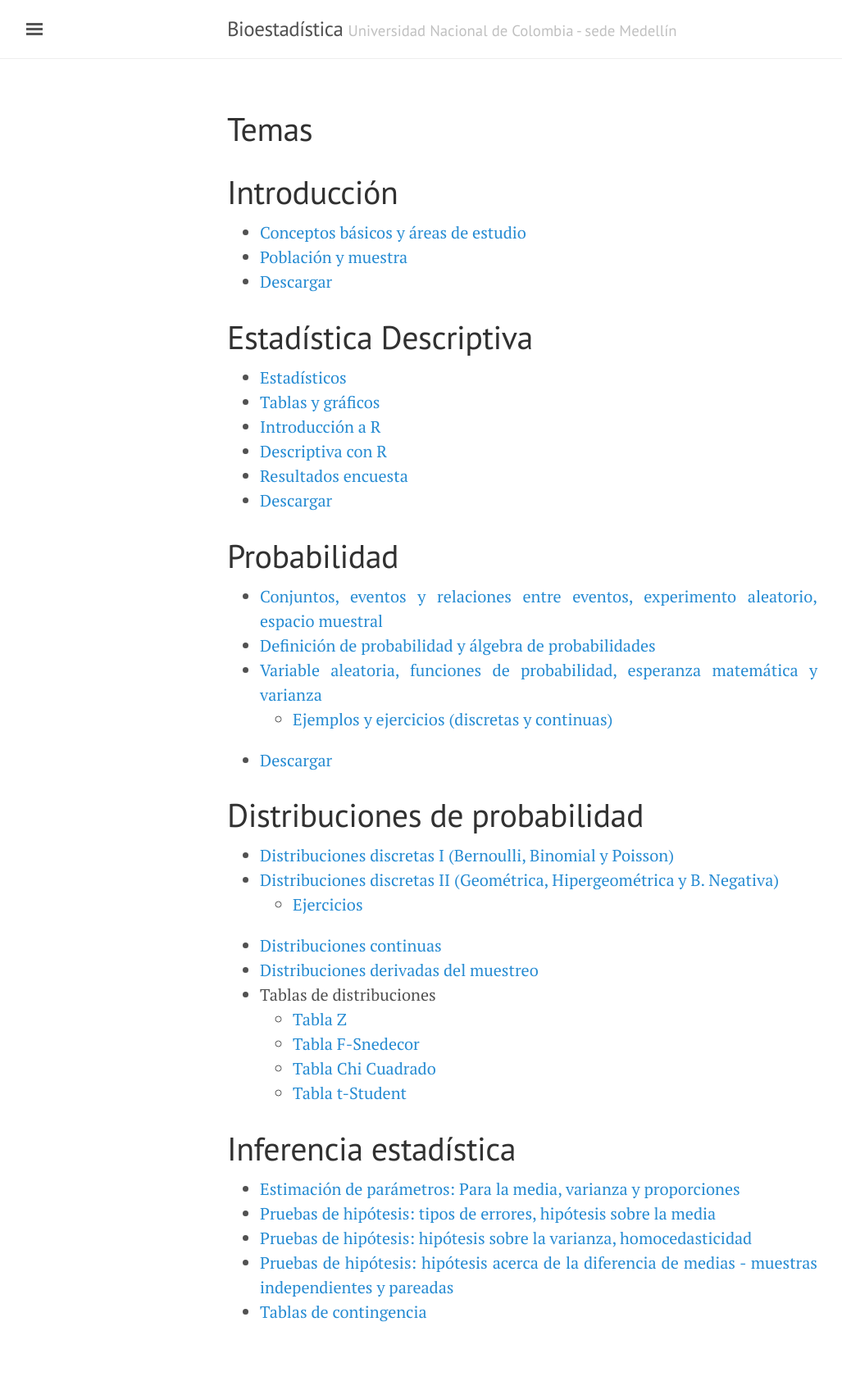
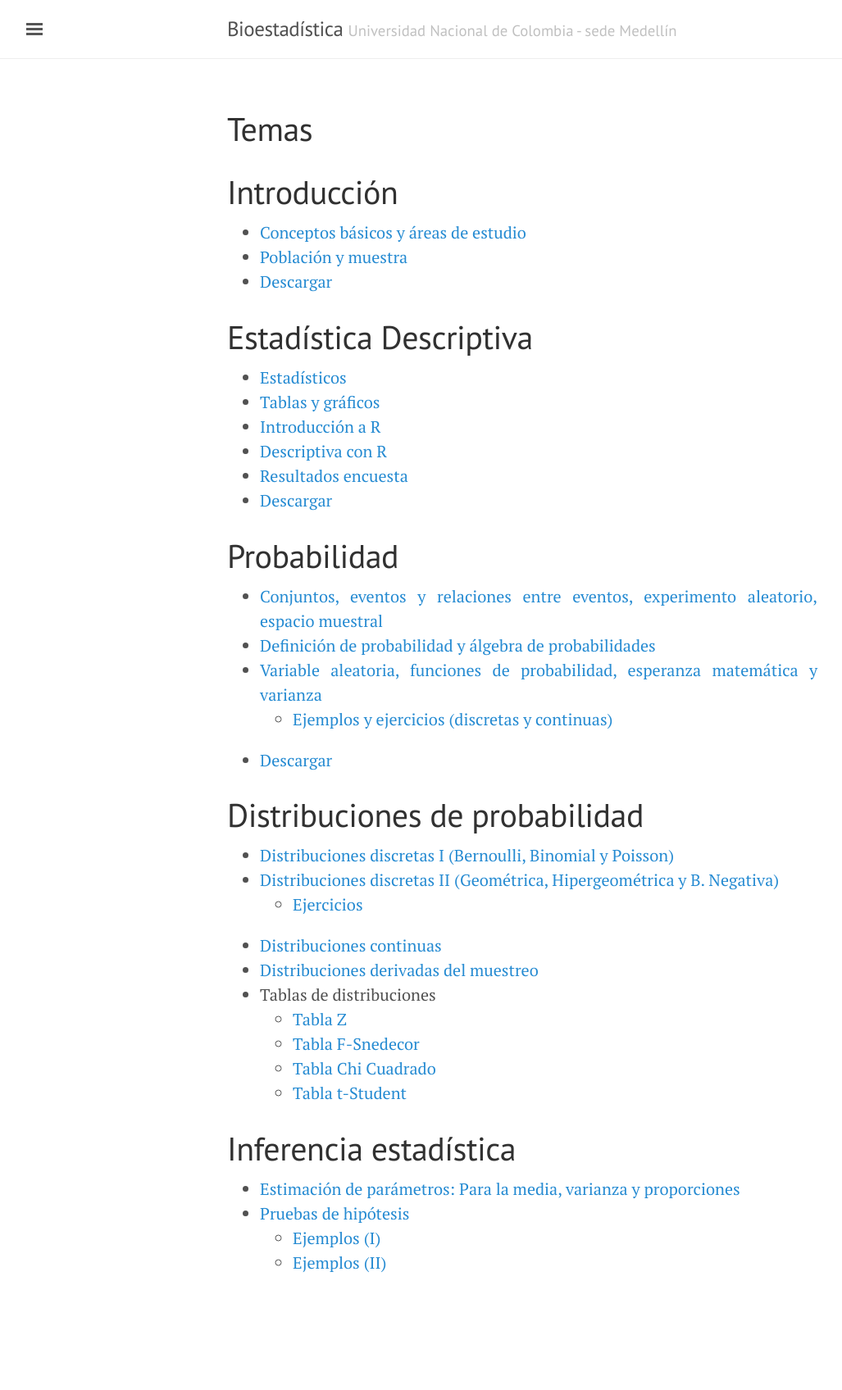
Before and after one commit to Ale-j/bioestadistica.github.io, a Jekyll site: the page built from 2Temas.md, in a window 1280 px wide. Shown: the whole page at 82% size, without its empty margins (3-1030 px from the left). Built offline with Jekyll 4.4.1, drawn with Linux system fonts in a browser that asks for light colours; after the commit the page ends 1636 px from its top, so only the background shows below that.

Commit message:
Update 2Temas.md

```diff
--- a/2Temas.md
+++ b/2Temas.md
@@ -38,7 +38,6 @@ title: Temas
 
 # Inferencia estadística
 - [Estimación de parámetros: Para la media, varianza y proporciones](/Temas/12_Intervalos.html)
-- [Pruebas de hipótesis: tipos de errores, hipótesis sobre la media](/Temas/)
-- [Pruebas de hipótesis: hipótesis sobre la varianza, homocedasticidad](/Temas/)
-- [Pruebas de hipótesis: hipótesis acerca de la diferencia de medias - muestras independientes y pareadas](/Temas/)
-- [Tablas de contingencia](/Temas/)
+- [Pruebas de hipótesis](/Temas/13_PruebasHipotesis.html)
+    - [Ejemplos (I)](/Temas/13.1_Ejemplos1.html)
+    - [Ejemplos (II)](/Temas/13.2_Ejemplos2.html)
```
